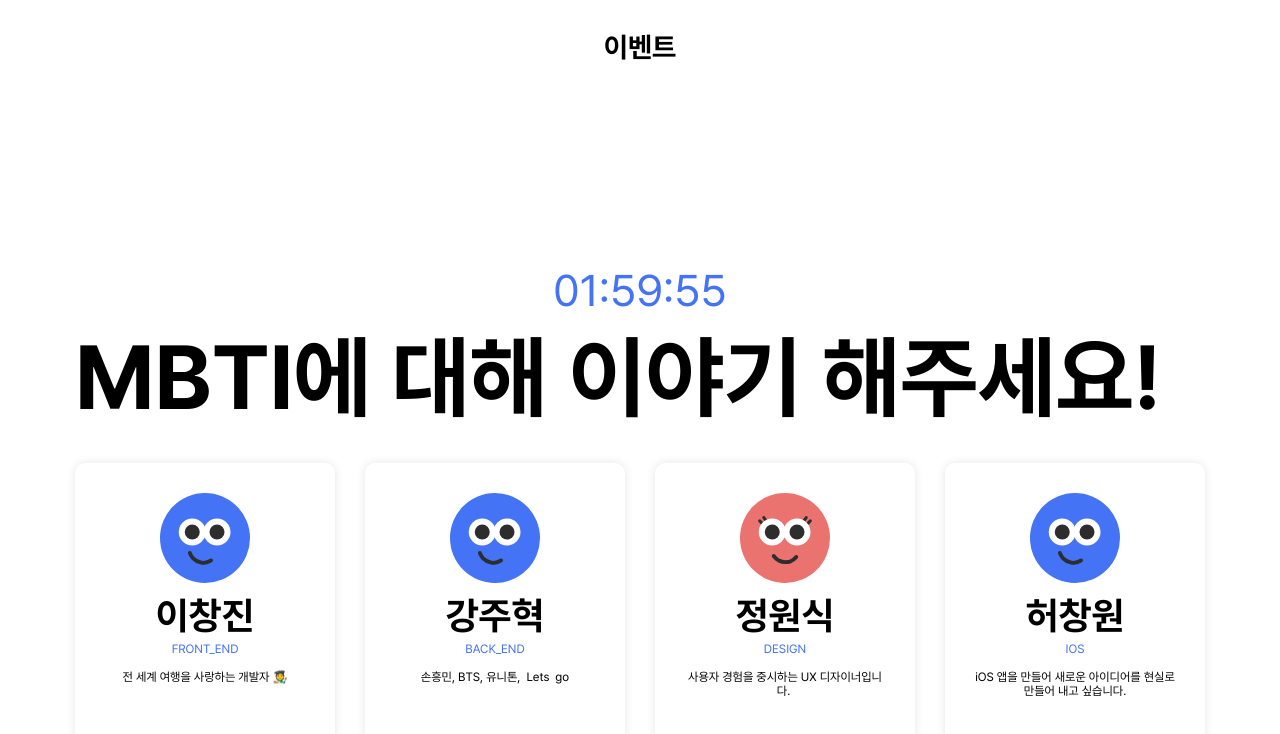
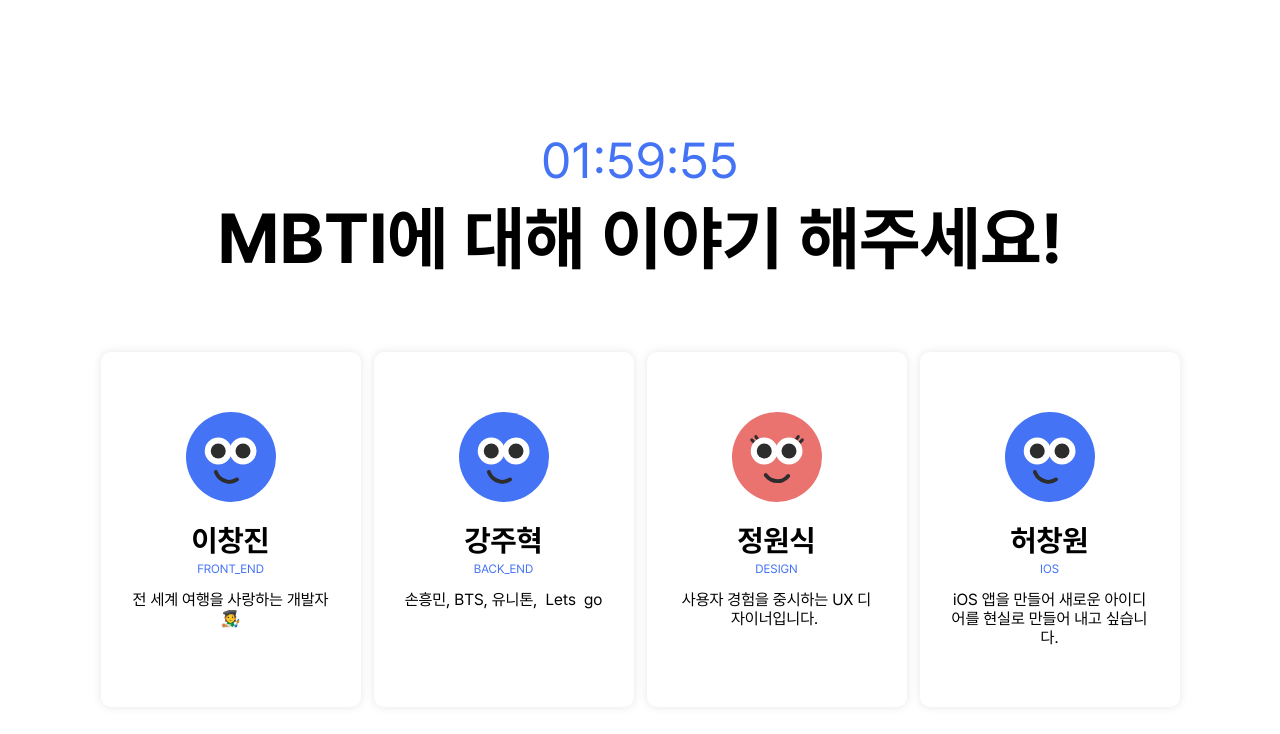
Before and after one commit to guesung/unithon-client-publish, a Next.js app: page /admin/components/Step3 in a window 1280 px wide. Shown: the top 734 px of the page. Built offline with nearby package versions, Linux system fonts and the light colour scheme; no server answers.

Commit message:
feat: event 페이지 디자인 수정

```diff
--- a/src/pages/admin/components/Step3.tsx
+++ b/src/pages/admin/components/Step3.tsx
@@ -43,8 +43,6 @@ export default function Step3() {
 
   return (
     <StyledLayout>
-      <StyledEventTitle>이벤트</StyledEventTitle>
-
       <StyledTimer>{timer}</StyledTimer>
       <StyledDescription>MBTI에 대해 이야기 해주세요!</StyledDescription>
 
@@ -85,42 +83,45 @@ const StyledEventTitle = styled.div`
 `;
 
 const StyledTimer = styled.div`
-  padding-top: 20rem;
+  padding-top: 13rem;
   color: #4473f5;
   font-weight: 500;
-  font-size: 4.4rem;
+  font-size: 5rem;
   text-align: center;
 `;
 
 const StyledDescription = styled.div`
   padding-top: 0.6rem;
-  font-size: 9rem;
+  font-size: 7rem;
   font-weight: 700;
+  text-align: center;
 `;
 
 const StyledUserCardContainer = styled.div`
   display: flex;
-  column-gap: 3rem;
+  margin-top: 4rem;
+  column-gap: 1.3rem;
   justify-content: center;
 `;
 
 const StyledCardWarpper = styled.div`
   width: 26rem;
-  height: 28rem;
+  /* height: 28rem; */
   border-radius: 1rem;
   box-shadow: 0px 0px 10px 0px rgba(0, 0, 0, 0.1);
-  padding: 3rem 3rem 2.5rem;
+  padding: 6rem 3rem;
   text-align: center;
 `;
 
 const StyledAvatarWrapper = styled.div`
   display: grid;
   justify-content: center;
+  margin-bottom: 1rem;
 `;
 
 const StyledUserName = styled.div`
   padding-top: 1rem;
-  font-size: 3.8rem;
+  font-size: 3rem;
   font-weight: 700;
 `;
 
@@ -134,5 +135,5 @@ const StyledPosition = styled.div`
 const StyledIntroduce = styled.div`
   padding-top: 1.4rem;
   font-weight: 500;
-  font-size: 1.2rem;
+  font-size: 1.6rem;
 `;
```
